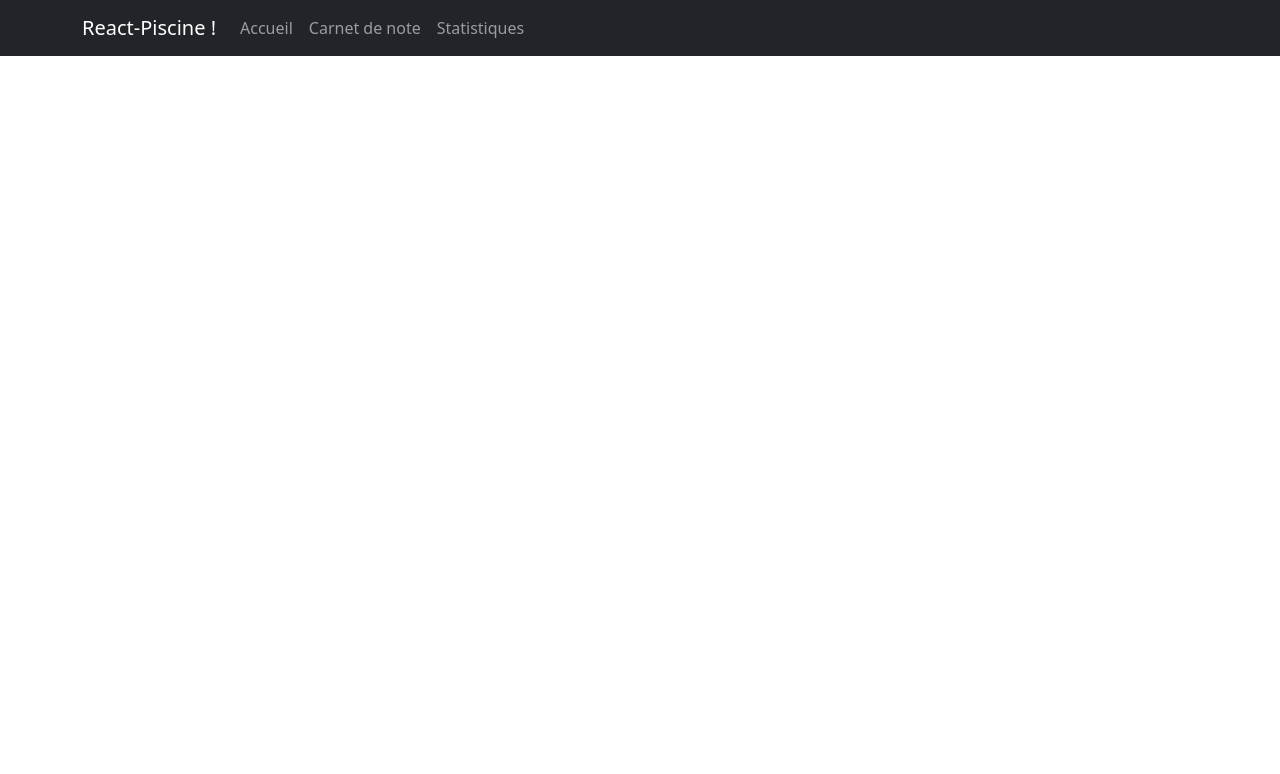
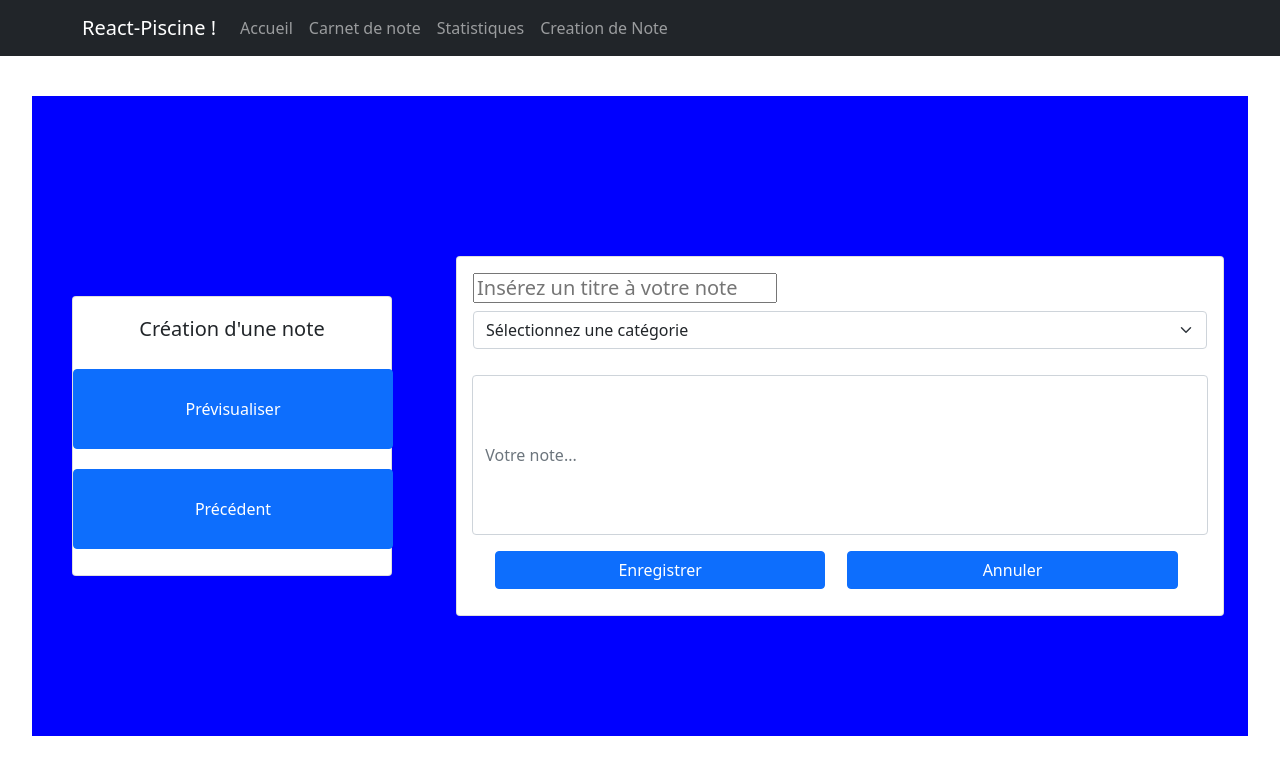
Before and after one commit to rayhad/react-piscine, a React (Create React App) app: page /CreationNote in a window 1280 px wide. Shown: the top 774 px of the page. Built offline with nearby package versions, Linux system fonts and the light colour scheme.

Commit message:
ajout creationNote en front

```diff
--- a/src/components/header.jsx
+++ b/src/components/header.jsx
@@ -2,6 +2,7 @@
 import React from 'react'
 import {Navbar, Nav, Container} from 'react-bootstrap'
 import { LinkContainer } from 'react-router-bootstrap'
+import { NavLink } from 'react-router-dom'
 import '../pages/CarnetdeNote'
 
 export default function header(){
@@ -23,6 +24,9 @@ export default function header(){
               <LinkContainer to="./Statistiques">
               <Nav.Link>Statistiques</Nav.Link>
               </LinkContainer>
+              <LinkContainer to="./CreationNote">
+                <Nav.Link>Creation de Note</Nav.Link>
+              </LinkContainer>
             </Nav>
           </Navbar.Collapse>
         </Container>
--- a/src/index.js
+++ b/src/index.js
@@ -8,6 +8,7 @@ import Header from './components/header.jsx';
 import CarnetdeNote from './pages/CarnetdeNote';
 import reportWebVitals from './reportWebVitals';
 import Statistiques from './pages/Statistiques';
+import CreationNote from './pages/CreationNote';
 
 ReactDOM.render(
   <React.StrictMode>
@@ -19,6 +20,7 @@ ReactDOM.render(
       <Route path="/" element={<App/>}/>
       <Route path="/CarnetdeNote" element={<CarnetdeNote/>}/>
       <Route path="/Statistiques" element={<Statistiques />}/>
+      <Route path="/CreationNote" element={<CreationNote />}/>
     </Routes>
     </Router>
     </main>
--- a/src/pages/CreationNote.jsx
+++ b/src/pages/CreationNote.jsx
@@ -0,0 +1,38 @@
+import '../style/CreationNote.css';
+import React from 'react';
+import {Link} from 'react-router-dom'
+import {Card, Button, Input, ListGroupItem, ListItem, ListGroup, Form} from 'react-bootstrap'
+
+export default function CreationNote() {
+    return(
+        <div>
+            <div className='cardContainer'>
+                <Card className='cardButton'>
+                    <Card.Title id="creationTitle">Création d'une note</Card.Title>
+                    <Button className="btnCreation1">Prévisualiser</Button>
+                    <Button className="btnCreation1">Précédent</Button>
+                </Card>
+
+                <Card className='cardCreation' >
+                    <Card.Body>
+                        <Card.Title><input placeholder='Insérez un titre à votre note'></input></Card.Title>
+                        <Form.Select aria-label="Default select example">
+                            <option>Sélectionnez une catégorie</option>
+                            <option value="1">Catégorie 1</option>
+                            <option value="2">Catégorie 2</option>
+                            <option value="3">Catégorie 3</option>
+                        </Form.Select>
+                    </Card.Body>
+                    <Form>
+                        <Form.Control id="entreeNote" type="text" placeholder="Votre note..." />
+                    </Form>
+                    <Card.Body className="btnEnregistrer-annuler">
+                        <Button className="Enregistrer-annuler">Enregistrer</Button>
+                        <Button className="Enregistrer-annuler">Annuler</Button>
+                    </Card.Body>
+                </Card>
+            </div>
+
+        </div>
+    )
+}
--- /dev/null
+++ b/src/style/CreationNote.css
@@ -0,0 +1,54 @@
+.cardContainer {
+    display:flex;
+    flex-direction:row;
+    background-color: blue;
+    margin-left: auto;
+    margin-right: auto;
+    margin-top: 5vh;
+    width: 95%;
+    height: 80vh;
+
+}
+
+.cardCreation{
+    width: 60vw;
+    height:45vh;
+    margin-top: 20vh;
+    margin-left: 5vw;
+}
+
+.cardButton{
+    height: 35vh;
+    width: 25vw;
+    margin-top: 25vh;
+    margin-left: 5vh;
+}
+
+.btnCreation1{
+    margin-top: 2.5vh;
+    margin-left: auto;
+    margin-right: auto;
+    height: 10vh;
+    width: 40vh;
+}
+
+.btnEnregistrer-annuler{
+    display: inline;
+}
+
+.Enregistrer-annuler{
+    width: 45%;
+    margin-left: 3%;
+}
+
+#entreeNote{
+    height: 20vh;
+    width: 96%;
+    margin-right: auto;
+    margin-left: auto;
+}
+
+#creationTitle{
+    margin-top: 2.5vh;
+    text-align: center;
+}
```
